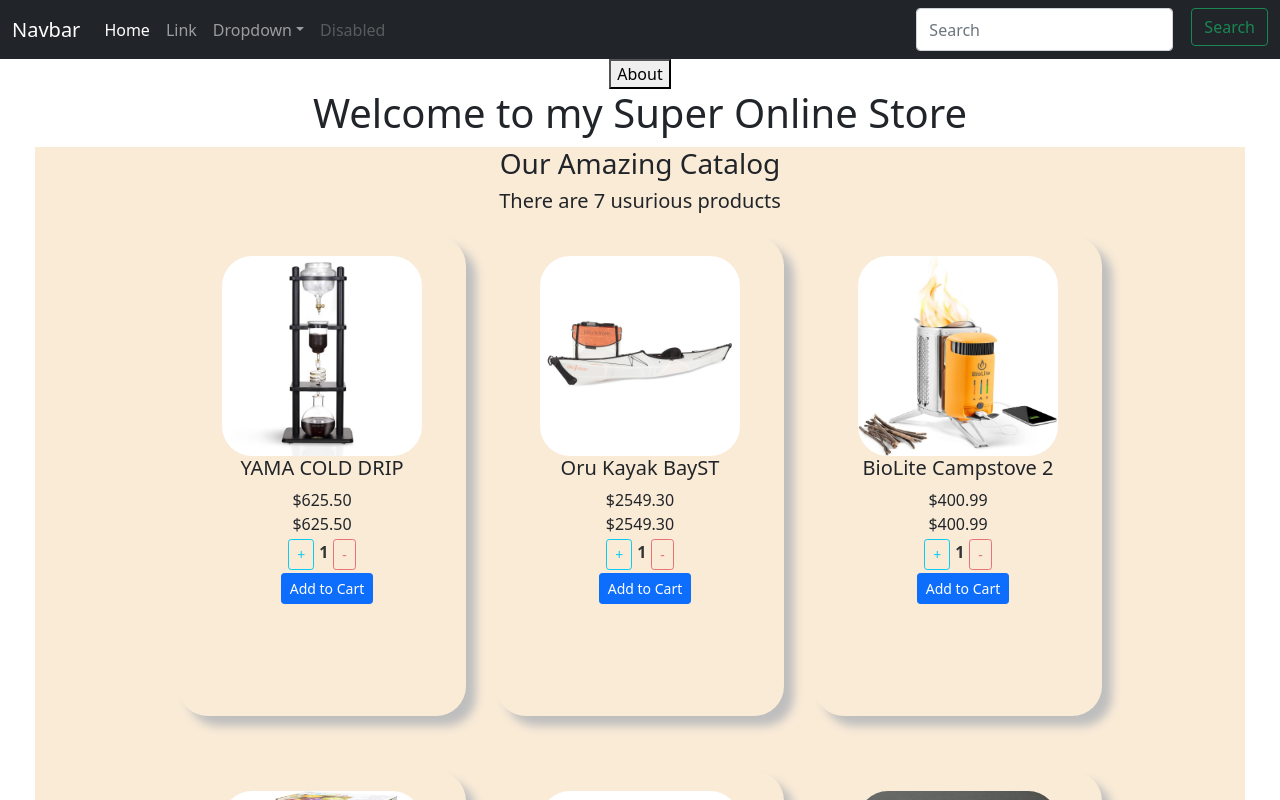
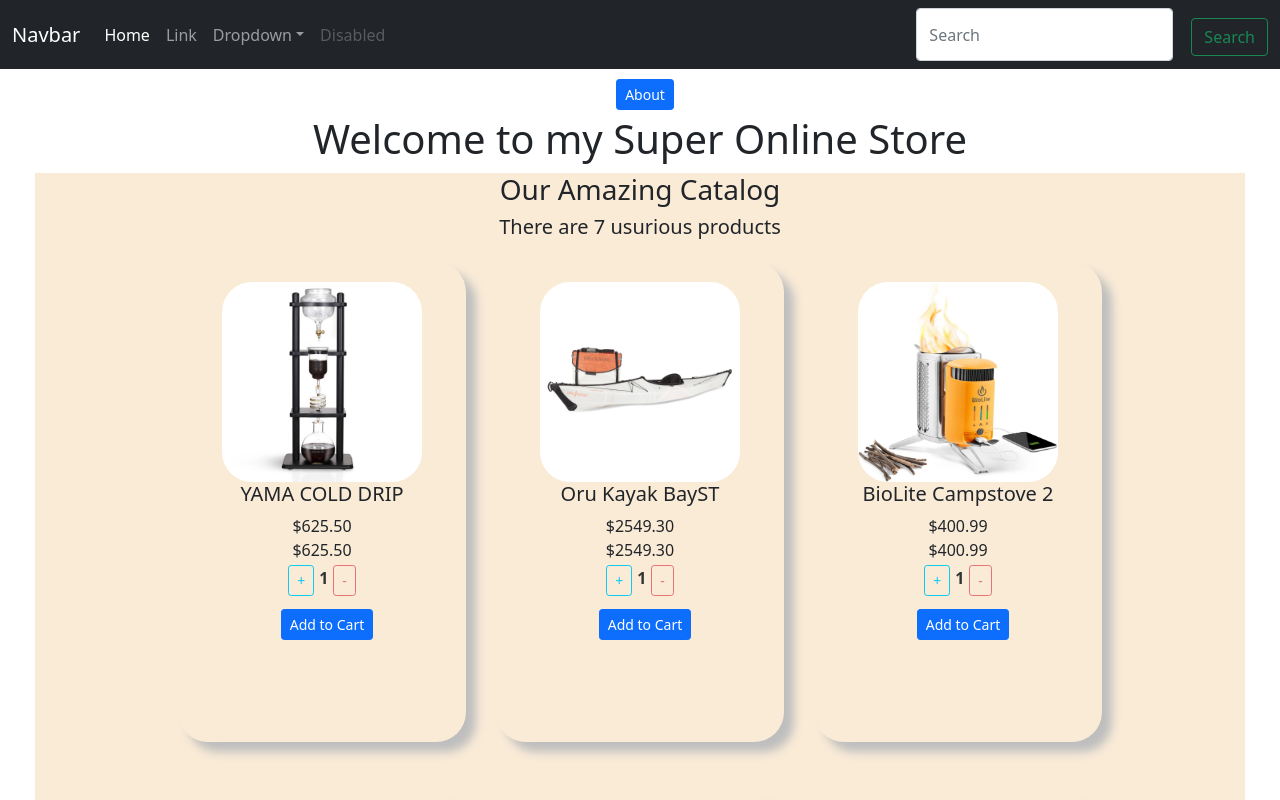
Before and after one commit to milesinada/online_fe_ch25, a React (Create React App) app: page / in a window 1280 px wide. Shown: the top 800 px of the page. Built offline with nearby package versions, Linux system fonts and the light colour scheme.

Commit message:
107 Class 4

```diff
--- a/src/components/about.css
+++ b/src/components/about.css
@@ -0,0 +1,3 @@
+.btn{
+    margin-top: 10px;
+}
--- a/src/components/about.jsx
+++ b/src/components/about.jsx
@@ -1,4 +1,5 @@
 import {useState} from "react";
+import "./about.css"
 
 const About = ()=>{
     const [name,setName]= useState("");
@@ -31,7 +32,7 @@ const About = ()=>{
     return (
         <div className="about-page">
             {getMyInfo()}
-            <button onClick={handleShowName}>About</button>
+            <button className="btn btn-primary btn-sm" onClick={handleShowName}>About</button>
         </div>
     );
 };
--- a/src/components/navBar.jsx
+++ b/src/components/navBar.jsx
@@ -1,8 +1,8 @@
 import "./navBar.css"
-//import Weather from"./weather.jsx"
+//import GeoFind from"./weather.jsx"
 
 const NavBar = () =>{
-    // console.log ("Your current position is :"+ <Weather/>);
+     //console.log ("Your current position is :"+ <GeoFind/>);
     return(
         <nav className="navbar navbar-expand-lg navbar-dark bg-dark">
   <div className="container-fluid">
```
Also changed, not shown: src/components/weather.jsx (+52 -19 lines).
